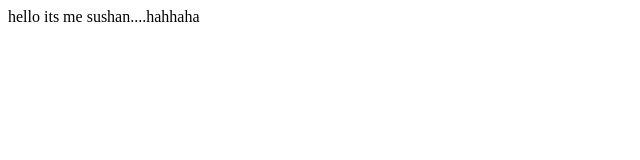
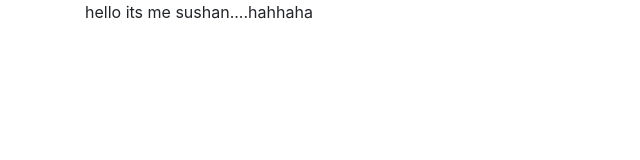
Before and after one commit to sushansapaliga/sushansapaliga.github.io, a plain HTML site: page itsME/index.html in a window 1280 px wide. Shown: the whole page, without its empty margins (0-640 px from the left). Drawn offline with nearby package versions, Linux system fonts and the light colour scheme.

Commit message:
Update index.html

```diff
--- a/itsME/index.html
+++ b/itsME/index.html
@@ -6,9 +6,15 @@
     <meta name="author" content="Sushan Sapaliga">
     <meta name="keywords" content="Sushan Sapaliga, online portfolio, Sushan, Sapaliga">
     <meta name="description" content="This is online portfolio of Sushan Sapaliga">
+    <meta name="google-site-verification" content="9O-VgDakH50Q6R8ueQDQLgJI4xGDTeOCpULuasNc-4o" />
+
+
+    <link rel="stylesheet" href="https://stackpath.bootstrapcdn.com/bootstrap/4.4.1/css/bootstrap.min.css" integrity="sha384-Vkoo8x4CGsO3+Hhxv8T/Q5PaXtkKtu6ug5TOeNV6gBiFeWPGFN9MuhOf23Q9Ifjh" crossorigin="anonymous">
+    <script src="https://stackpath.bootstrapcdn.com/bootstrap/4.4.1/js/bootstrap.min.js" integrity="sha384-wfSDF2E50Y2D1uUdj0O3uMBJnjuUD4Ih7YwaYd1iqfktj0Uod8GCExl3Og8ifwB6" crossorigin="anonymous"></script>
+
     <title>Sushan Sapaliga</title>
 </head>
 <body>
-    hello its me sushan....hahhaha
+    <div class="container"> hello its me sushan....hahhaha</div>
 </body>
 </html>
```
